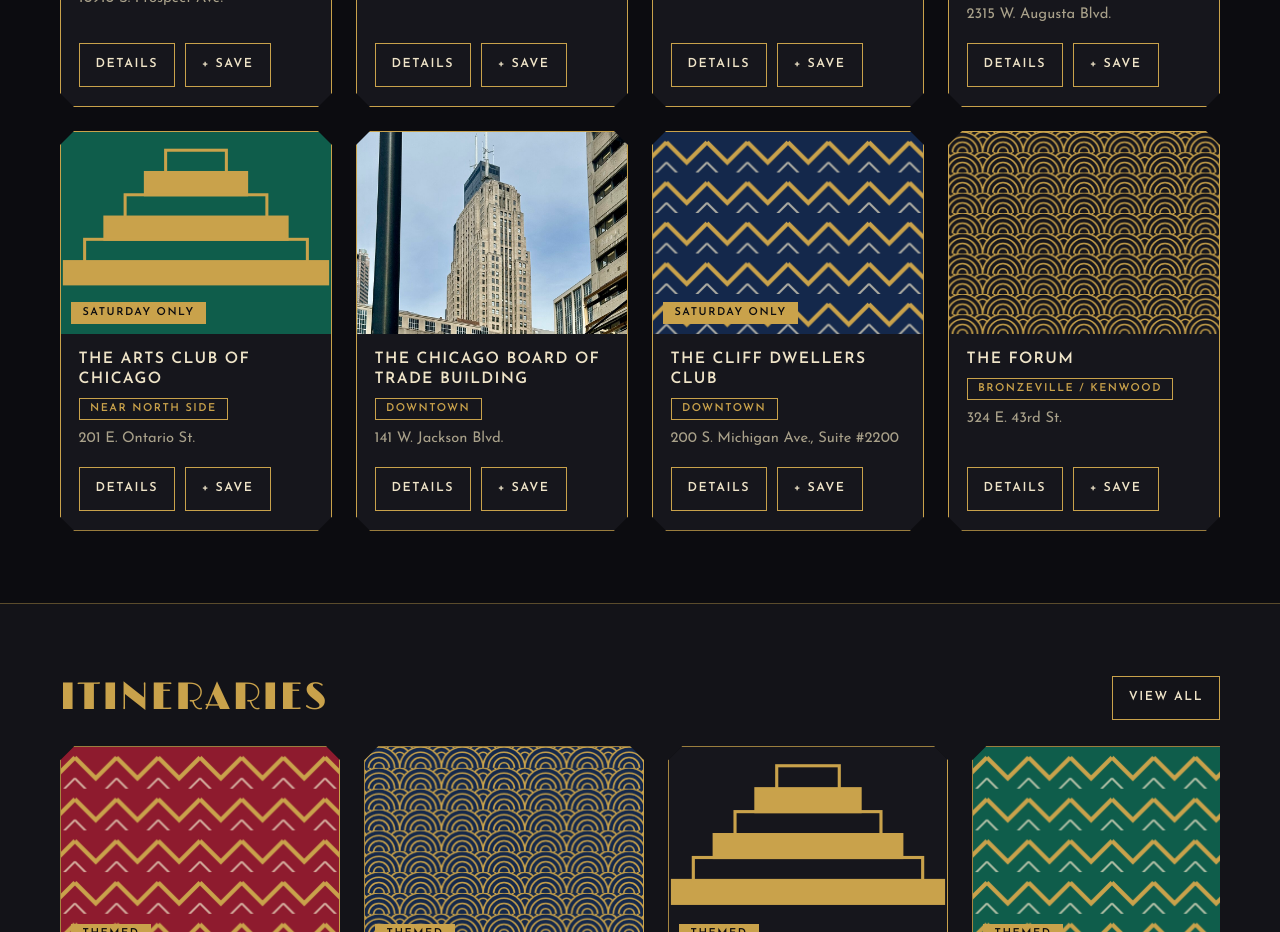
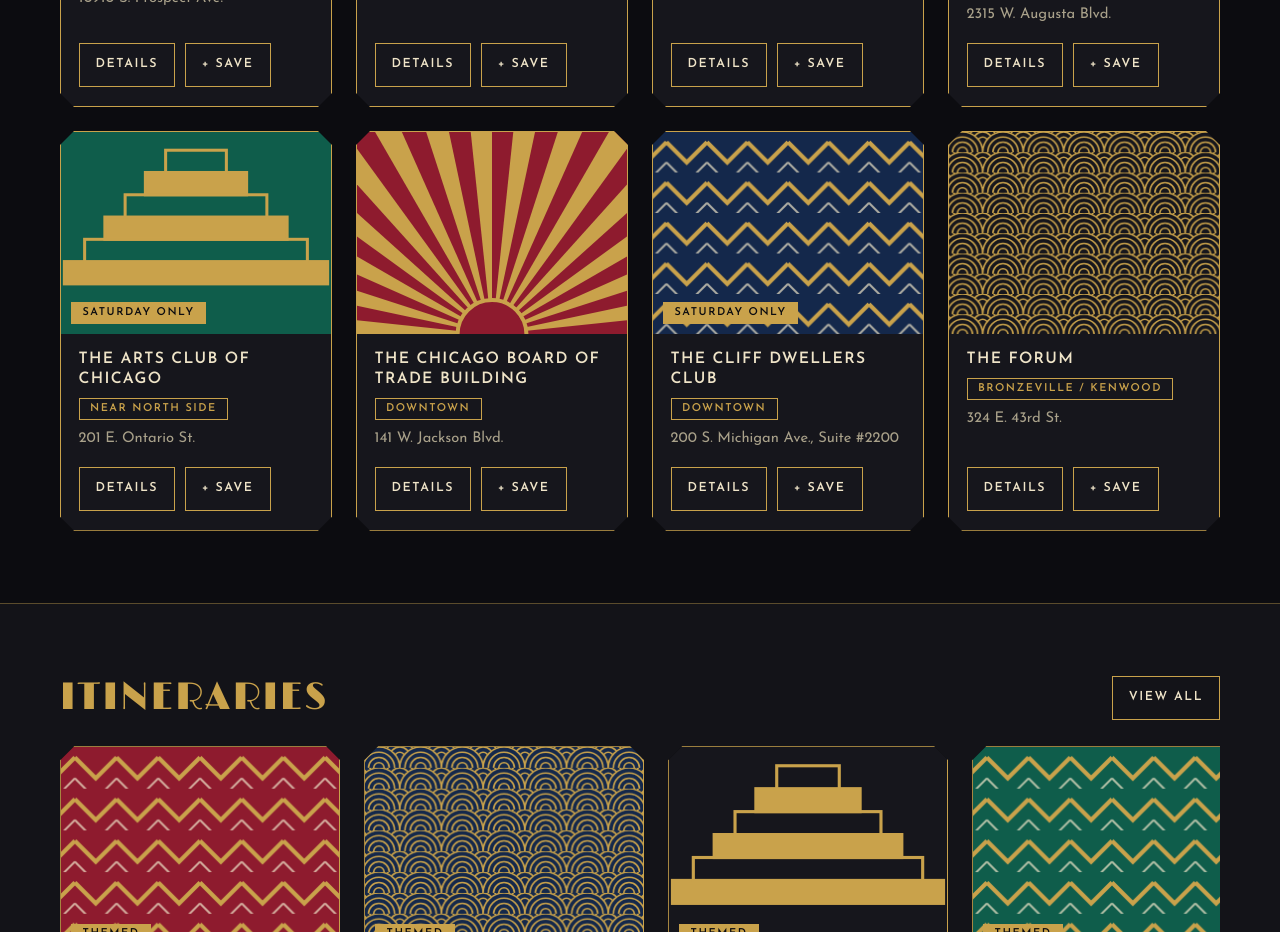
Before and after one commit to r3dw/assign2, a Next.js app: page /open-house in a window 1280 px wide. Shown: the part 3420-4352 px from the top of the page. Built offline with nearby package versions, Linux system fonts and the light colour scheme.

Commit message:
Substitutes placeholder for picture in sites

```diff
--- a/app/open-house/_components/SitesBrowser.js
+++ b/app/open-house/_components/SitesBrowser.js
@@ -122,7 +122,7 @@
               return (
                 <li key={s.id} className="card site-card">
                   <div className="media">
-                    {s.photo ? <img src={s.photo} alt="" width="640" height="480" loading="lazy" /> : <DecoTile index={i} uid={`s${i}`} />}
+                    <DecoTile index={i} uid={`s${i}`} />
                     {s.day && <span className="badge solid media-badge">{s.day}</span>}
                   </div>
                   <div className="site-body">
```
Also changed, not shown: vercel.json, 1 other file (tests, documents, lock files or other folders).
